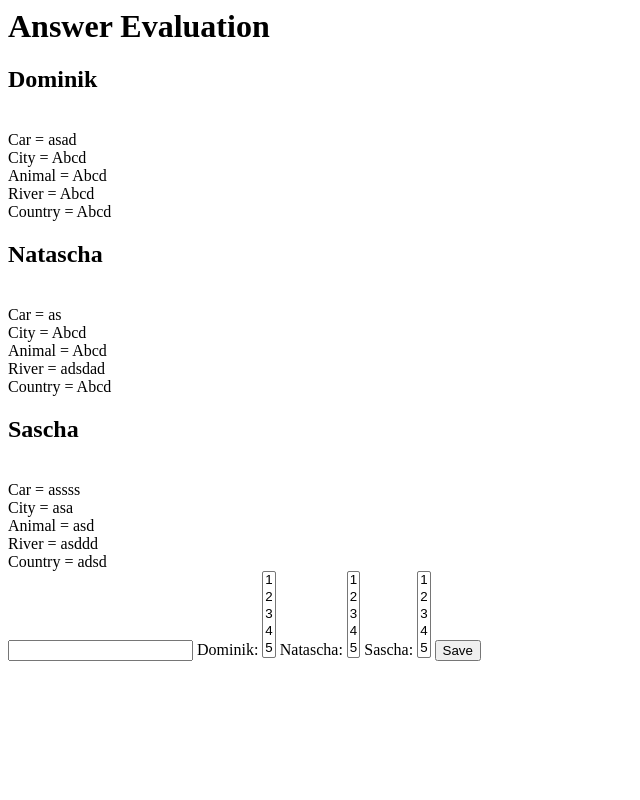
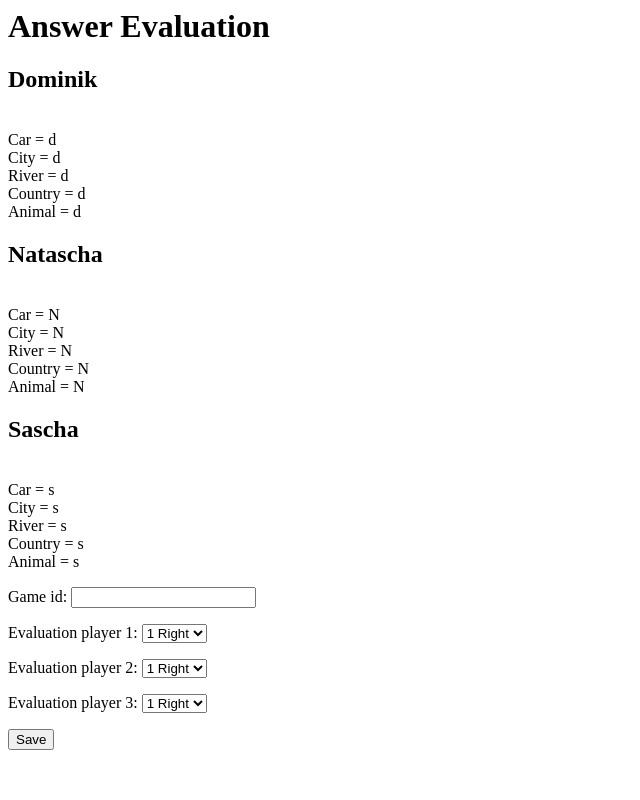
Before and after one commit to IS-D-Game/CLR, a Django app: page /evaluation/ in a window 1280 px wide. Shown: the whole page, without its empty margins (0-640 px from the left). Run offline with Django 3.2, Linux system fonts and the light colour scheme; data comes from the database, SQL or seed files in the repository; parts of the project's set-up code (start-up, migrations or seed data) failed here and were passed over.

Commit message:
Fixed Model Bug
- Fixed Model Bug by deleating the whole dbsqlite and made new migrations, now Error no_table EvaluationForm is fixed
- added leaderboard.html and linked it
- Had to outcomment elements which are linked to specific db.models to run makemigrations, decided to render game.html manually to avoid such errors. Next Step: render game.html

```diff
--- a/stop/game/forms.py
+++ b/stop/game/forms.py
@@ -6,20 +6,20 @@ from .models import Settings
 from .models import Evaluation
 
 class AnswerForm(forms.ModelForm):
-    S = Settings.objects.get(game_id=123456)
-    P = Player.objects.get(player_name="Dominik")
+    # S = Settings.objects.get(game_id=123456)
+    # P = Player.objects.get(player_name="Dominik")
     player_name = forms.CharField()
     game_id     = forms.IntegerField()
-    answer_1    = forms.CharField(label=S.category_1,
-                    widget=forms.TextInput(attrs={"placeholder": S.game_letter}))
-    answer_2    = forms.CharField(label=S.category_2,
-                    widget=forms.TextInput(attrs={"placeholder": S.game_letter}))
-    answer_3    = forms.CharField(label=S.category_3,
-                    widget=forms.TextInput(attrs={"placeholder": S.game_letter}))
-    answer_4    = forms.CharField(label=S.category_4,
-                    widget=forms.TextInput(attrs={"placeholder": S.game_letter}))
-    answer_5    = forms.CharField(label=S.category_5,
-                    widget=forms.TextInput(attrs={"placeholder": S.game_letter}))
+    answer_1    = forms.CharField(label="S.category_1",
+                    widget=forms.TextInput(attrs={"placeholder": "S.game_letter"}))
+    answer_2    = forms.CharField(label="S.category_2",
+                    widget=forms.TextInput(attrs={"placeholder": "S.game_letter"}))
+    answer_3    = forms.CharField(label="S.category_3",
+                    widget=forms.TextInput(attrs={"placeholder": "S.game_letter"}))
+    answer_4    = forms.CharField(label="S.category_4",
+                    widget=forms.TextInput(attrs={"placeholder": "S.game_letter"}))
+    answer_5    = forms.CharField(label="S.category_5",
+                    widget=forms.TextInput(attrs={"placeholder": "S.game_letter"}))
     class Meta:
         model = Answer
         fields = [
@@ -46,17 +46,17 @@ class PlayerForm(forms.ModelForm):
         ]
 
 
-
 class EvaluationForm(forms.ModelForm):
     game_id     = forms.IntegerField()
-    e1_1 = forms.CharField(max_length=50)
-    # e1_2 = forms.CharField(max_length=50)
-    # e1_3 = forms.CharField(max_length=50)
+    CHOICES = (('1', '1 Right'), ('2', '2 Right'),('3', '3 Right'),('4', '4 Right'),('5', '5 Right'),)
+    evaluation_player_1 = forms.ChoiceField(choices=CHOICES)
+    evaluation_player_2 = forms.ChoiceField(choices=CHOICES)
+    evaluation_player_3 = forms.ChoiceField(choices=CHOICES)
     class Meta:
-        model = Answer
+        model = Evaluation
         fields = [
             'game_id',
-            'e1_1',
-            # 'e1_2',
-            # 'e1_3'
+            'evaluation_player_1',
+            'evaluation_player_2',
+            'evaluation_player_3'
         ]
--- a/stop/game/models.py
+++ b/stop/game/models.py
@@ -7,21 +7,21 @@ class Answer(models.Model):
     answer_3 = models.CharField(max_length=200)
     answer_4 = models.CharField(max_length=200)
     answer_5 = models.CharField(max_length=200)
-    game_id  = models.BigIntegerField(max_length=6)
+    game_id  = models.BigIntegerField()
     player_name = models.CharField(max_length=20)
 
 
 
 class Player(models.Model):
     player_name = models.CharField(max_length=20)
-    game_id = models.BigIntegerField(max_length=6)
+    game_id = models.BigIntegerField()
 
 
 class Settings(models.Model):
-    number_of_players   = models.BigIntegerField(max_length=1)
-    game_time_in_s      = models.BigIntegerField(max_length=3)
+    number_of_players   = models.BigIntegerField()
+    game_time_in_s      = models.BigIntegerField()
     game_letter         = models.CharField(max_length=1)
-    game_id             = models.BigIntegerField(max_length=6)
+    game_id             = models.BigIntegerField()
     category_1          = models.CharField(max_length=50)
     category_2          = models.CharField(max_length=50)
     category_3          = models.CharField(max_length=50)
@@ -29,7 +29,7 @@ class Settings(models.Model):
     category_5          = models.CharField(max_length=50)
 
 class Evaluation(models.Model):
-    game_id  = models.BigIntegerField(max_length=6)
-    e1_1 = models.CharField(max_length=50)
-    e1_2 = models.BooleanField()
-    e1_3 = models.BooleanField()
+    game_id  = models.BigIntegerField()
+    evaluation_player_1 = models.CharField(max_length=50)
+    evaluation_player_2 = models.CharField(max_length=50)
+    evaluation_player_3 = models.CharField(max_length=50)
--- a/stop/game/templates/game/evaluation.html
+++ b/stop/game/templates/game/evaluation.html
@@ -24,7 +24,7 @@
 <!--    <form action='.' method='POST'>{% csrf_token %}-->
 
 <!--    {% for field in form.e1_1 %}-->
-<!--        &lt;!&ndash;<input type="text"&ndash;&gt;-->
+<!--        <input type="text">-->
 <!--        <label>Points:-->
 <!--            <select name="top5" size="5">-->
 <!--                <option>1</option>-->
@@ -46,24 +46,67 @@
 {% endfor %}
 
 
-<form action='.' method='POST'>{% csrf_token %}
-    {% for field in form.game_id %}
-    {% endfor %}
-    <input type="text">
+<!--<form action='.' method='POST'>{% csrf_token %}-->
+<!--    {% for field in form.game_id %}-->
+<!--    {% endfor %}-->
+<!--    <input type="text">-->
 
-    {% for field in form.e1_1 %}
-        {% for ans in answer_list %}
-        <label>{{ ans.player_name }}:
-            <select name="top5" size="5">
-                <option>1</option>
-                <option>2</option>
-                <option>3</option>
-                <option>4</option>
-                <option>5</option>
-            </select>
-        </label>
-        {% endfor %}
-    {% endfor %}
+<!--    {% for field in form.e1_1 %}-->
+<!--        {% for ans in answer_list %}-->
+<!--        <label>-->
+<!--            {% if forloop.counter == 1 %}-->
+<!--            {{ ans.player_name | slice:"8" }}:-->
+<!--            {% endif %}-->
+<!--            <select name="top5" size="5">-->
+<!--                <option>1</option>-->
+<!--                <option>2</option>-->
+<!--                <option>3</option>-->
+<!--                <option>4</option>-->
+<!--                <option>5</option>-->
+<!--            </select>-->
+<!--        </label>-->
+<!--        {% endfor %}-->
+<!--    {% endfor %}-->
 
-    <input type='submit' value='Save' />
+<!--    {% for field in form.e1_2 %}-->
+<!--        {% for ans in answer_list %}-->
+<!--        <label>-->
+<!--&lt;!&ndash;            {% if forloop.counter == 2 %}&ndash;&gt;-->
+<!--            {{ ans.player_name | slice:"8" }}:-->
+<!--&lt;!&ndash;            {% endif %}&ndash;&gt;-->
+<!--            <select name="top5" size="5">-->
+<!--                <option>1</option>-->
+<!--                <option>2</option>-->
+<!--                <option>3</option>-->
+<!--                <option>4</option>-->
+<!--                <option>5</option>-->
+<!--            </select>-->
+<!--        </label>-->
+<!--        {% endfor %}-->
+<!--    {% endfor %}-->
+
+<!--    {% for field in form.e1_3 %}-->
+<!--        {% for ans in answer_list %}-->
+<!--        <label>-->
+<!--            {% if forloop.counter == 3 %}-->
+<!--            {{ ans.player_name | slice:"8" }}:-->
+<!--            {% endif %}-->
+<!--            <select name="top5" size="5">-->
+<!--                <option>1</option>-->
+<!--                <option>2</option>-->
+<!--                <option>3</option>-->
+<!--                <option>4</option>-->
+<!--                <option>5</option>-->
+<!--            </select>-->
+<!--        </label>-->
+<!--        {% endfor %}-->
+<!--    {% endfor %}-->
+
+<!--    <input type='submit' value='Save' />-->
+<!--</form>-->
+
+<form action="{% url 'game:evaluation-create' %}" method='POST'>{% csrf_token %}
+    {{ form.as_p }}
+    <input type='submit' value='Save'/>
+
 </form>
--- a/stop/game/urls.py
+++ b/stop/game/urls.py
@@ -4,7 +4,8 @@ from .views import (
     player_create_view,
     start_page_view,
     game_create_view,
-    evaluation_view
+    evaluation_view,
+    leaderboard_view,
 )
 
 app_name = 'game'
@@ -14,4 +15,5 @@ urlpatterns = [
     path('game/<str:player_name>/<int:game_id>/', game_view, name='game'),
     path('player/', player_create_view, name='player-create'),
     path('evaluation/', evaluation_view, name='evaluation-create'),
+    path('leaderboard/', leaderboard_view, name='leaderboard-page')
 ]
--- a/stop/game/views.py
+++ b/stop/game/views.py
@@ -7,6 +7,7 @@ from .forms import EvaluationForm
 from .models import Player
 from .models import Answer
 from .models import Settings
+from .models import Evaluation
 
 
 # Create your views here.
@@ -62,6 +63,7 @@ def game_create_view(request):
     return render(request, "game/game_create.html")
 
 
+
 def evaluation_view(request):
     if request.method == "GET":
         queryset_category = (Settings.objects.filter(game_id=123456).values('category_1', 'category_2', 'category_3', 'category_4',
@@ -79,4 +81,16 @@ def evaluation_view(request):
         form = EvaluationForm(request.POST or None)
         if form.is_valid():
             form.save()
-        return redirect("/") #zum Leaderboard
+        return redirect('/leaderboard') #zum Leaderboard
+
+
+def leaderboard_view(request):
+    if request.method == "GET":
+        queryset_evaluation = (Evaluation.objects.filter(game_id=123456).values('evaluation_player_1',
+                                                                                'evaluation_player_2',
+                                                                                'evaluation_player_3'))
+
+        context = {
+            "evaluation_list" : queryset_evaluation
+         }
+    return render(request, "game/leaderboard.html",context)
```
Also changed, not shown: stop/game/templates/game/leaderboard.html (added, +7 -0 lines), stop/db.sqlite3, stop/game/migrations/0001_initial.py, stop/game/migrations/0002_player_settings.py (deleted), stop/game/migrations/0003_evaluation.py (deleted), stop/game/migrations/0004_auto_20201026_0926.py (deleted), 1 other file.
